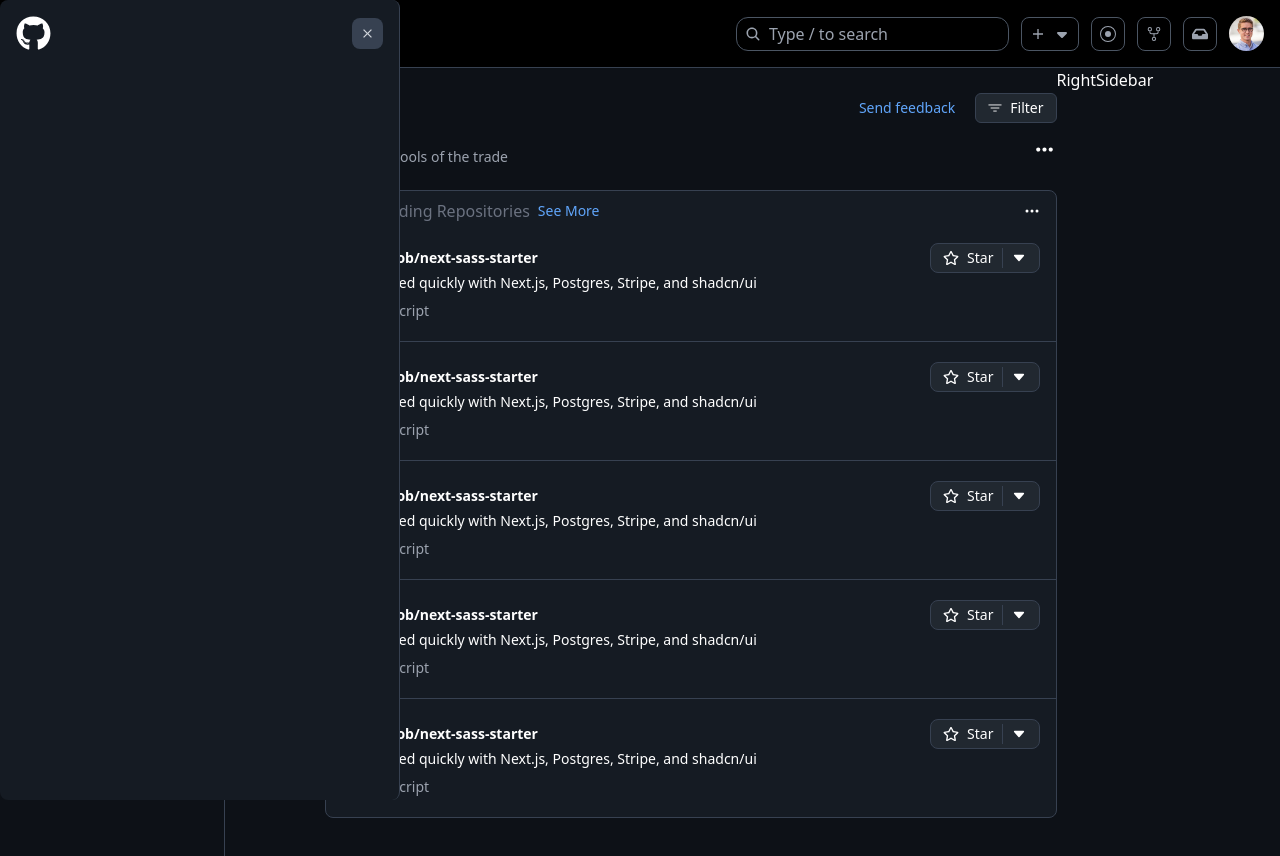
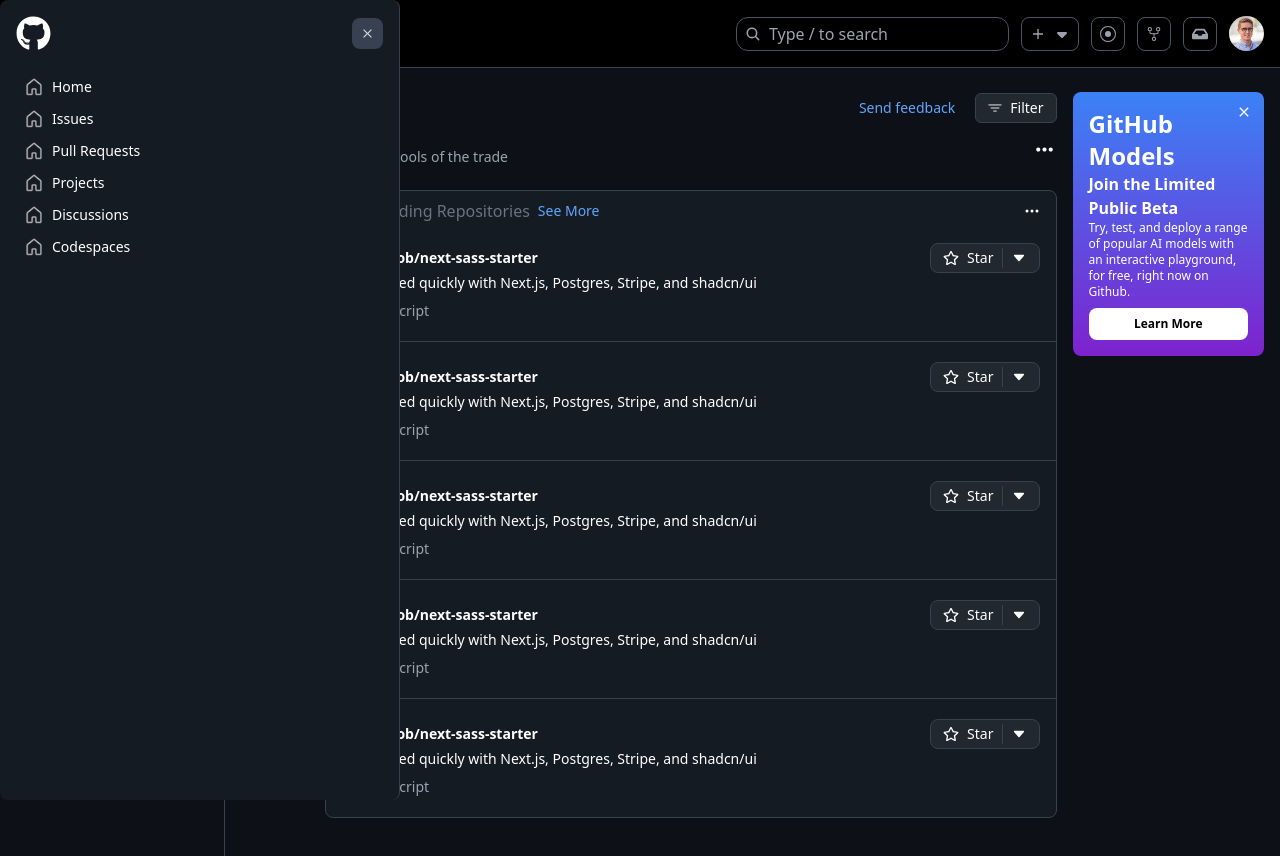
Before and after one commit to Benjamin-buck/github-clone, a Next.js app: page /dashboard in a window 1280 px wide. Both pictures are taken after a click on the icon 31 px from the left and 33 px from the top of the page. Shown: the top 856 px of the page. Built offline with nearby package versions, Linux system fonts and the light colour scheme.

Commit message:
Adds Right Side Bar + Left Menu Navigation items

```diff
--- a/components/Navbar.tsx
+++ b/components/Navbar.tsx
@@ -10,6 +10,7 @@
 import { FaCaretDown } from "react-icons/fa6";
 import { IoMdAdd, IoMdClose } from "react-icons/io";
 import { IoSearch } from "react-icons/io5";
+import { menuItems } from "@/constants/data";
 
 const Navbar = () => {
   const [mobileNav, setMobileNav] = useState(false);
@@ -17,6 +18,7 @@
     <>
       {mobileNav && (
         <div className="z-50 bg-[#151b23] fixed top-0 -left-[0] w-[400px] border-r border-gray-700 rounded-lg h-full ">
+          {/* Logo Area */}
           <div className="flex items-center justify-between mx-4 mt-4">
             <FaGithub className="text-[35px]" />
             <div
@@ -25,6 +27,20 @@
             >
               <IoMdClose className="text-[15px]" />
             </div>
+          </div>
+
+          {/* Menu Items */}
+          <div className="mx-4 mt-5">
+            {menuItems.map((link) => (
+              <Link
+                href={link.href}
+                key={link.Label}
+                className="flex gap-2 items-center text-sm py-[6px] hover:bg-[#212830] rounded-md px-2"
+              >
+                <img src={link.icon} alt="icon" className="w-5" />
+                {link.Label}
+              </Link>
+            ))}
           </div>
         </div>
       )}
--- a/components/RightSidebar.tsx
+++ b/components/RightSidebar.tsx
@@ -1,7 +1,25 @@
 import React from "react";
+import { IoMdClose } from "react-icons/io";
 
 const RightSidebar = () => {
-  return <div>RightSidebar</div>;
+  return (
+    <div className="mx-4 mt-6">
+      <div className="relative w-full rounded-lg bg-gradient-to-t from-purple-700 to-blue-500 px-4 py-4">
+        <IoMdClose className="absolute top-3 right-3" />
+        <h2 className="text-2xl font-bold text-gradient-to-t from-purple-200 to-white">
+          GitHub Models
+        </h2>
+        <h3 className="font-semibold">Join the Limited Public Beta</h3>
+        <p className="text-xs">
+          Try, test, and deploy a range of popular AI models with an interactive
+          playground, for free, right now on Github.
+        </p>
+        <button className="bg-white text-black text-xs font-semibold w-full py-2 mt-2 rounded-lg">
+          Learn More
+        </button>
+      </div>
+    </div>
+  );
 };
 
 export default RightSidebar;
--- a/constants/data.ts
+++ b/constants/data.ts
@@ -13,3 +13,12 @@
     {repo: 'leerob/next-sass-starter', description: 'Get started quickly with Next.js, Postgres, Stripe, and shadcn/ui', language: 'Typescript', profileImage: '/profile.jpg'},
     {repo: 'leerob/next-sass-starter', description: 'Get started quickly with Next.js, Postgres, Stripe, and shadcn/ui', language: 'Typescript', profileImage: '/profile.jpg'},
 ]
+
+export const menuItems = [
+    {Label: 'Home', icon:'/home.png', href:"/dashboard"},
+    {Label: 'Issues', icon:'/home.png', href:"/dashboard"},
+    {Label: 'Pull Requests', icon:'/home.png', href:"/dashboard"},
+    {Label: 'Projects', icon:'/home.png', href:"/dashboard"},
+    {Label: 'Discussions', icon:'/home.png', href:"/dashboard"},
+    {Label: 'Codespaces', icon:'/home.png', href:"/dashboard"},
+]
```
Also changed, not shown: public/home.png (added).
